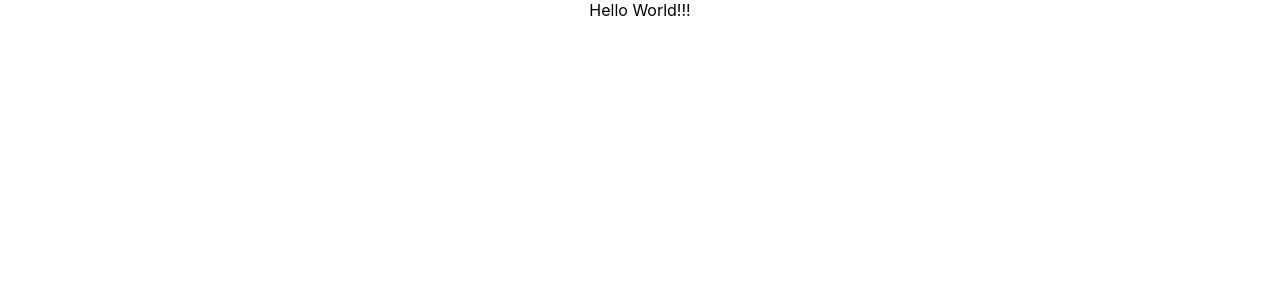
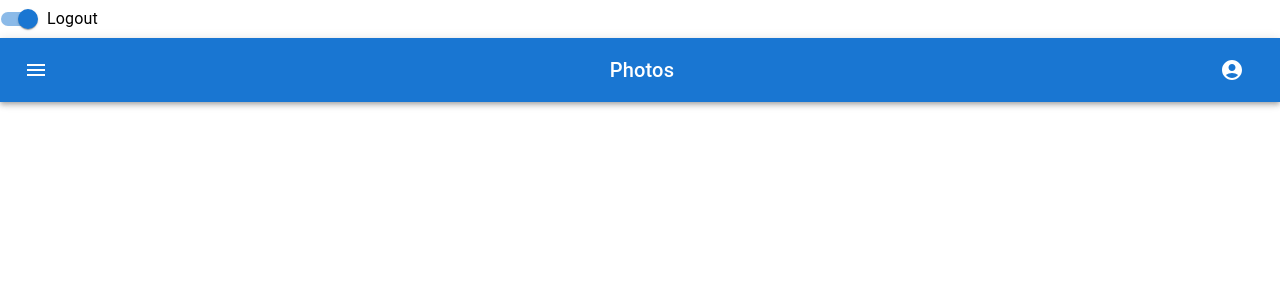
Before and after one commit to heiastart/note-taking-app-Eduonix, a React (Create React App) app: page / in a window 1280 px wide. Shown: the top 300 px of the page. Built offline with nearby package versions, Linux system fonts and the light colour scheme.

Commit message:
Installed missing MUI package

```diff
--- a/package.json
+++ b/package.json
@@ -5,6 +5,7 @@
   "dependencies": {
     "@emotion/react": "^11.7.0",
     "@emotion/styled": "^11.6.0",
+    "@mui/icons-material": "^5.2.0",
     "@mui/material": "^5.2.2",
     "@testing-library/jest-dom": "^5.15.1",
     "@testing-library/react": "^11.2.7",
--- a/src/App.js
+++ b/src/App.js
@@ -1,10 +1,11 @@
 import logo from './logo.svg';
 import './App.css';
+import MenuAppBar from './components/Header';
 
 function App() {
   return (
     <div className="App">
-      Hello World!!!
+      <MenuAppBar/>
     </div>
   );
 }
```
Also changed, not shown: 1 other file (tests, documents, lock files or other folders).
